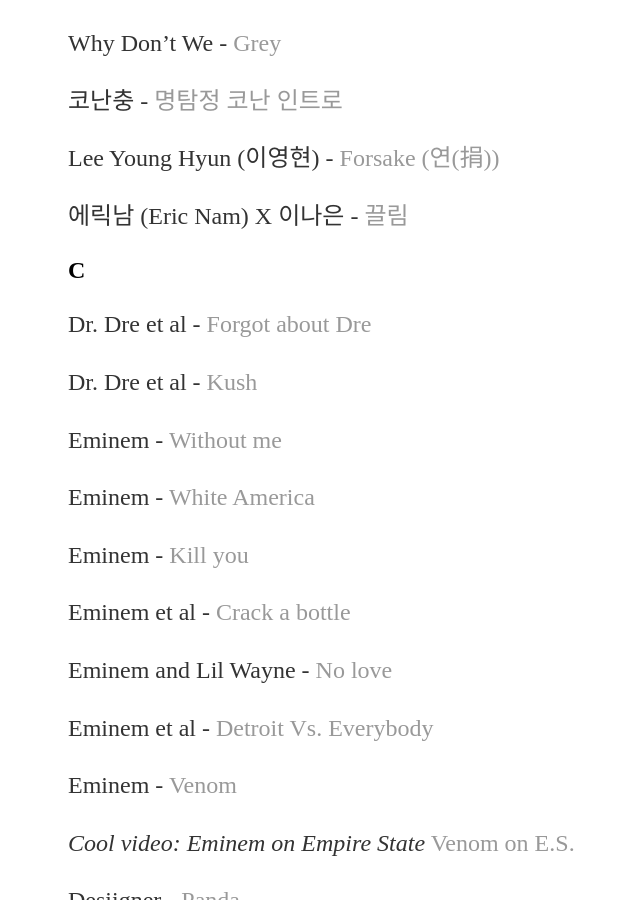
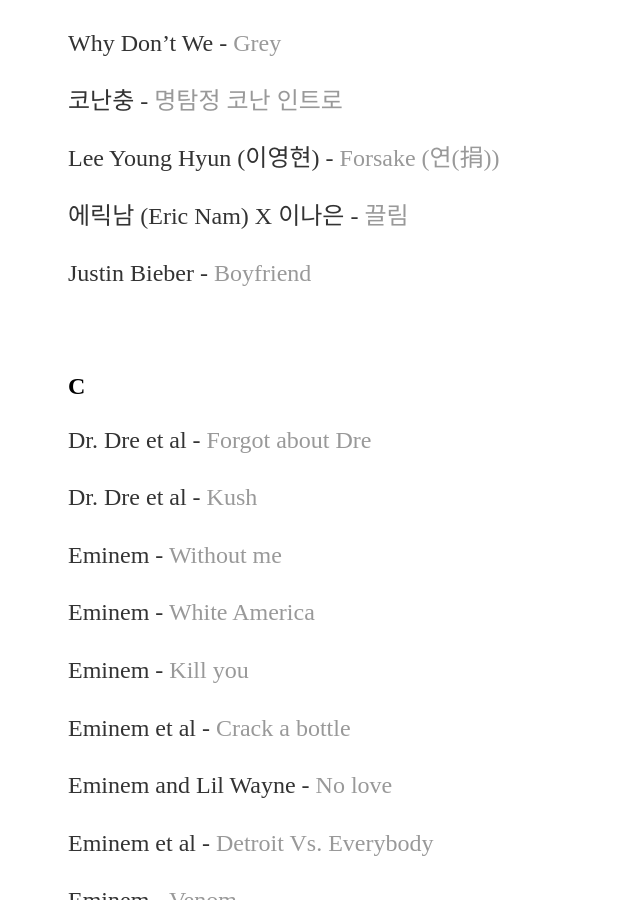
Before and after one commit to yjkweon24/yjkweon24.github.io, a Jekyll site: the page built from _posts/2018-10-23-songs-that-i-love.md, in a window 1280 px wide and 900 px high, scrolled down 7792 px. Shown: the whole window, without its empty margins (124-764 px from the left). Built offline with Jekyll 4.4.1, drawn with Linux system fonts in a browser that asks for light colours.

Commit message:
Update 2018-10-23-songs-that-i-love.md

```diff
--- a/_posts/2018-10-23-songs-that-i-love.md
+++ b/_posts/2018-10-23-songs-that-i-love.md
@@ -268,6 +268,9 @@
 Lee Young Hyun (이영현) - [Forsake (연(捐))](https://www.youtube.com/watch?v=ZhMQaaE1W68)
 
 에릭남 (Eric Nam) X 이나은 - [끌림](https://www.youtube.com/watch?v=kMt0muFdmYc&list=RDkMt0muFdmYc&index=1)
+
+Justin Bieber - [Boyfriend](https://www.youtube.com/watch?v=4GuqB1BQVr4)
+
 <br>
 
 ## C
@@ -483,3 +486,5 @@
 *[Amazing live America's Got Talent](https://www.youtube.com/watch?v=fBRZWrM1_jo)
 
 王七七(왕치치) - [我愿意平凡的陪在你身旁(평범하게 네 곁에 있고 싶어)](https://youtu.be/ovwpttWG-9I)
+
+Justin Bieber - [Baby](https://www.youtube.com/watch?v=kffacxfA7G4)
```
